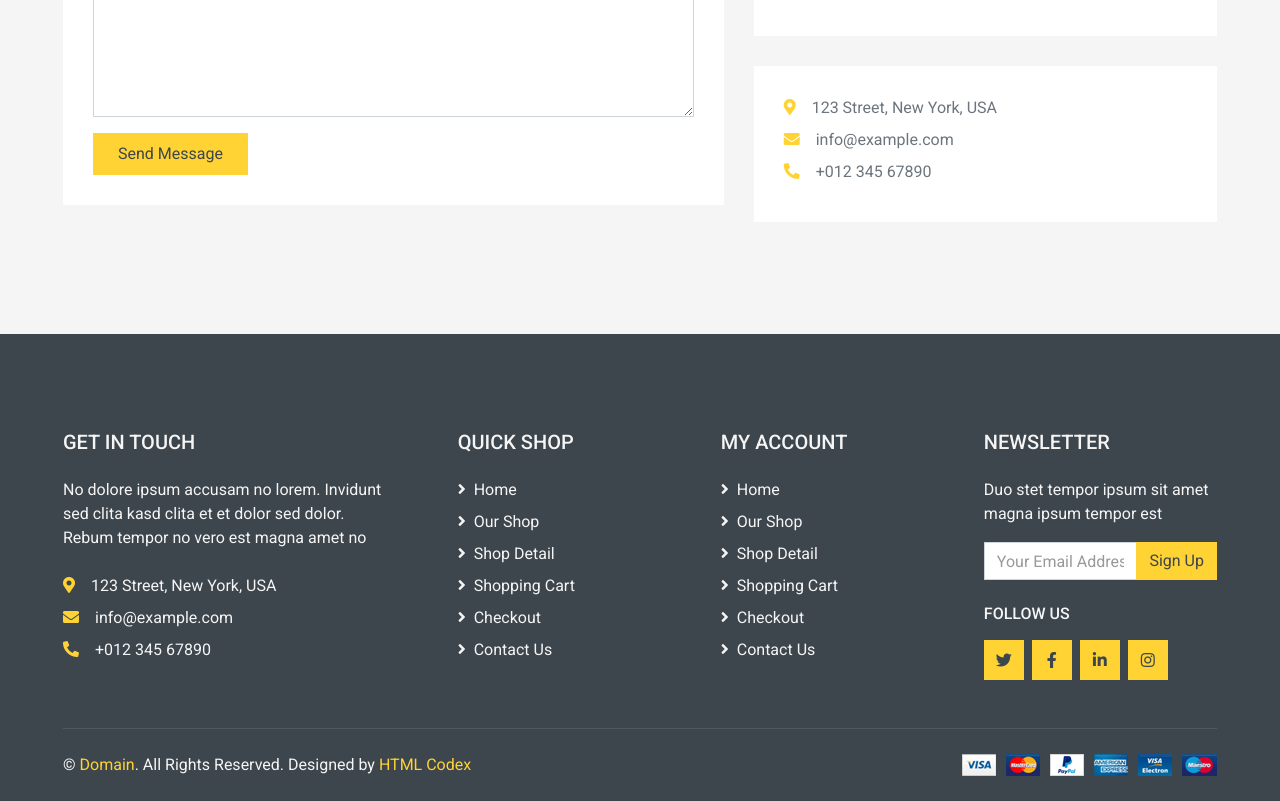
After one commit to duong1003204/do_an_chuyen_nganh_cong_nghe_phan_mem, a Django app: page /contact/ in a window 1280 px wide. The commit adds this page. Shown: the part 635-1436 px from the top of the page. Run offline with Django 5.2, Linux system fonts and the light colour scheme; data comes from the database, SQL or seed files in the repository; both versions use the stored data as it was after the commit; some libraries are stand-ins or nearby versions.

Commit message:
29/10/2025

```diff
--- a/baitaplon/sanpham/models.py
+++ b/baitaplon/sanpham/models.py
@@ -14,6 +14,7 @@ class SanPham(models.Model):
     ten_san_pham = models.CharField(max_length=200)
     mo_ta = models.TextField(blank=True, null=True)
     gia = models.DecimalField(max_digits=10, decimal_places=2)
+    giakm = models.DecimalField(max_digits=10, decimal_places=2, blank=True, null=True)
     anh_dai_dien = models.ImageField(upload_to='sanpham/', blank=True, null=True)
     trang_thai = models.BooleanField(default=True)
 
--- a/baitaplon/sanpham/templates/detail.html
+++ b/baitaplon/sanpham/templates/detail.html
@@ -46,7 +46,7 @@
                 <div class="h-100 bg-light p-30">
                     <h3>{{ctsp.ten_san_pham}}</h3>
 
-                    <h3 class="font-weight-semi-bold mb-4">{{ctsp.gia}}</h3>
+                    <h3 class="font-weight-semi-bold mb-4">{{ctsp.giakm}}</h3>
                     <p class="mb-4"></p>
                     <div class="d-flex mb-3">
                         <strong class="text-dark mr-3">Sizes:</strong>
--- a/baitaplon/sanpham/templates/shop.html
+++ b/baitaplon/sanpham/templates/shop.html
@@ -180,7 +180,7 @@
                             <div class="text-center py-4">
                                 <a class="h6 text-decoration-none text-truncate" href="">{{ sp.ten_san_pham }}</a>
                                 <div class="d-flex align-items-center justify-content-center mt-2">
-                                    <h5>{{ sp.gia }}</h5><h6 class="text-muted ml-2"><del>{{ sp.gia }}</del></h6>
+                                    <h5>{{ sp.giakm }}</h5><h6 class="text-muted ml-2"><del>{{ sp.gia }}</del></h6>
                                 </div>
                                 <div class="d-flex align-items-center justify-content-center mb-1">
 
--- a/baitaplon/sanpham/urls.py
+++ b/baitaplon/sanpham/urls.py
@@ -2,11 +2,12 @@
 from django.urls import include, path
 
 from nguoidung import views
-from .views import chitietsanpham, colors_for_size,image_for_variant, shop
+from .views import chitietsanpham, colors_for_size,image_for_variant, shop, shop_danhmuc
 
 urlpatterns = [
     path('chitietsanpham/<int:id>/', chitietsanpham, name='chitietsanpham'),
     path('ajax/colors/', colors_for_size, name='colors_for_size'),
     path('ajax/image/', image_for_variant, name='image_for_variant'),
     path('shop/', shop, name='shop'),
+    path('shop/danhmuc/<int:id>/', shop_danhmuc, name='shop_danhmuc'),
 ]
--- /dev/null
+++ b/baitaplon/templates/contact.html
@@ -0,0 +1,127 @@
+{% extends 'base.html' %}
+{% load static %}
+
+{% block cssblock %}
+    <!-- Favicon -->
+    <link href="{% static 'img/favicon.ico' %}" rel="icon">
+
+    <!-- Google Web Fonts -->
+    <link rel="preconnect" href="https://fonts.gstatic.com">
+    <link href="https://fonts.googleapis.com/css2?family=Roboto:wght@400;500;700&display=swap" rel="stylesheet">
+
+    <!-- Font Awesome -->
+    <link href="https://cdnjs.cloudflare.com/ajax/libs/font-awesome/5.10.0/css/all.min.css" rel="stylesheet">
+
+    <!-- Libraries Stylesheet -->
+    <link href="{% static 'lib/animate/animate.min.css' %}" rel="stylesheet">
+    <link href="{% static 'lib/owlcarousel/assets/owl.carousel.min.css' %}" rel="stylesheet">
+
+    <!-- Customized Bootstrap Stylesheet -->
+    <link href="{% static 'css/style.css' %}" rel="stylesheet">
+{% endblock %}
+
+
+
+
+{% block content %}
+    <!-- Topbar Start -->
+
+    <!-- Topbar End -->
+
+
+    <!-- Navbar Start -->
+
+    <!-- Navbar End -->
+
+
+    <!-- Breadcrumb Start -->
+    <div class="container-fluid">
+        <div class="row px-xl-5">
+            <div class="col-12">
+                <nav class="breadcrumb bg-light mb-30">
+                    <a class="breadcrumb-item text-dark" href="#">Home</a>
+                    <span class="breadcrumb-item active">Contact</span>
+                </nav>
+            </div>
+        </div>
+    </div>
+    <!-- Breadcrumb End -->
+
+
+    <!-- Contact Start -->
+    <div class="container-fluid">
+        <h2 class="section-title position-relative text-uppercase mx-xl-5 mb-4"><span class="bg-secondary pr-3">Contact Us</span></h2>
+        <div class="row px-xl-5">
+            <div class="col-lg-7 mb-5">
+                <div class="contact-form bg-light p-30">
+                    <div id="success"></div>
+                    <form name="sentMessage" id="contactForm" novalidate="novalidate">
+                        <div class="control-group">
+                            <input type="text" class="form-control" id="name" placeholder="Your Name"
+                                required="required" data-validation-required-message="Please enter your name" />
+                            <p class="help-block text-danger"></p>
+                        </div>
+                        <div class="control-group">
+                            <input type="email" class="form-control" id="email" placeholder="Your Email"
+                                required="required" data-validation-required-message="Please enter your email" />
+                            <p class="help-block text-danger"></p>
+                        </div>
+                        <div class="control-group">
+                            <input type="text" class="form-control" id="subject" placeholder="Subject"
+                                required="required" data-validation-required-message="Please enter a subject" />
+                            <p class="help-block text-danger"></p>
+                        </div>
+                        <div class="control-group">
+                            <textarea class="form-control" rows="8" id="message" placeholder="Message"
+                                required="required"
+                                data-validation-required-message="Please enter your message"></textarea>
+                            <p class="help-block text-danger"></p>
+                        </div>
+                        <div>
+                            <button class="btn btn-primary py-2 px-4" type="submit" id="sendMessageButton">Send
+                                Message</button>
+                        </div>
+                    </form>
+                </div>
+            </div>
+            <div class="col-lg-5 mb-5">
+                <div class="bg-light p-30 mb-30">
+                    <iframe style="width: 100%; height: 250px;"
+                    src="https://www.google.com/maps/embed?pb=!1m18!1m12!1m3!1d3001156.4288297426!2d-78.01371936852176!3d42.72876761954724!2m3!1f0!2f0!3f0!3m2!1i1024!2i768!4f13.1!3m3!1m2!1s0x4ccc4bf0f123a5a9%3A0xddcfc6c1de189567!2sNew%20York%2C%20USA!5e0!3m2!1sen!2sbd!4v1603794290143!5m2!1sen!2sbd"
+                    frameborder="0" style="border:0;" allowfullscreen="" aria-hidden="false" tabindex="0"></iframe>
+                </div>
+                <div class="bg-light p-30 mb-3">
+                    <p class="mb-2"><i class="fa fa-map-marker-alt text-primary mr-3"></i>123 Street, New York, USA</p>
+                    <p class="mb-2"><i class="fa fa-envelope text-primary mr-3"></i>info@example.com</p>
+                    <p class="mb-2"><i class="fa fa-phone-alt text-primary mr-3"></i>+012 345 67890</p>
+                </div>
+            </div>
+        </div>
+    </div>
+    <!-- Contact End -->
+
+
+    <!-- Footer Start -->
+
+    <!-- Footer End -->
+
+
+    <!-- Back to Top -->
+    <a href="#" class="btn btn-primary back-to-top"><i class="fa fa-angle-double-up"></i></a>
+
+{% endblock %}
+
+{% block jsblock %}
+    <!-- JavaScript Libraries -->
+    <script src="https://code.jquery.com/jquery-3.4.1.min.js"></script>
+    <script src="https://stackpath.bootstrapcdn.com/bootstrap/4.4.1/js/bootstrap.bundle.min.js"></script>
+    <script src="{% static 'lib/easing/easing.min.js' %}"></script>
+    <script src="{% static 'lib/owlcarousel/owl.carousel.min.js' %}"></script>
+
+    <!-- Contact Javascript File -->
+    <script src="{% static 'mail/jqBootstrapValidation.min.js' %}"></script>
+    <script src="{% static 'mail/contact.js' %}"></script>
+
+    <!-- Template Javascript -->
+    <script src="{% static 'js/main.js' %}"></script>
+{% endblock %}
--- a/baitaplon/templates/navbar.html
+++ b/baitaplon/templates/navbar.html
@@ -38,9 +38,9 @@
                 </a>
             </div>
             <div class="col-lg-4 col-6 text-left">
-                <form action="">
+                <form action="" method="GET">
                     <div class="input-group">
-                        <input type="text" class="form-control" placeholder="Search for products">
+                        <input type="text" class="form-control" placeholder="Search for products" name = "timkiem">
                         <div class="input-group-append">
                             <span class="input-group-text bg-transparent text-primary">
                                 <i class="fa fa-search"></i>
@@ -74,7 +74,7 @@
          style="width: calc(100% - 30px); z-index: 999;">
         <div class="navbar-nav w-100">
             {% for dm in menudanhmuc %}
-                <a href="#" class="nav-item nav-link">{{ dm.ten_danh_muc }}</a>
+                <a href="{% url 'shop_danhmuc' dm.id %}" class="nav-item nav-link">{{ dm.ten_danh_muc }}</a>
             {% empty %}
                 <a href="#" class="nav-item nav-link text-muted">Chưa có danh mục</a>
             {% endfor %}
@@ -95,15 +95,7 @@
                         <div class="navbar-nav mr-auto py-0">
                             <a href="{% url 'index' %}" class="nav-item nav-link active">Home</a>
                             <a href="{% url 'shop' %}" class="nav-item nav-link">Shop</a>
-                            <a href="detail.html" class="nav-item nav-link">Shop Detail</a>
-                            <div class="nav-item dropdown">
-                                <a href="#" class="nav-link dropdown-toggle" data-toggle="dropdown">Pages <i class="fa fa-angle-down mt-1"></i></a>
-                                <div class="dropdown-menu bg-primary rounded-0 border-0 m-0">
-                                    <a href="cart.html" class="dropdown-item">Shopping Cart</a>
-                                    <a href="checkout.html" class="dropdown-item">Checkout</a>
-                                </div>
-                            </div>
-                            <a href="contact.html" class="nav-item nav-link">Contact</a>
+                            <a href="{% url 'contact' %}" class="nav-item nav-link">Contact</a>
                         </div>
                         <div class="navbar-nav ml-auto py-0 d-none d-lg-block">
                             <a href="" class="btn px-0">
--- a/baitaplon/trangchu/urls.py
+++ b/baitaplon/trangchu/urls.py
@@ -1,7 +1,9 @@
 
 from django.urls import include, path
-from .views import index
+from .views import index, contact
 
 urlpatterns = [
     path('',index, name = 'index'),
+
+    path('contact/', contact, name='contact'),
 ]
--- a/baitaplon/trangchu/views.py
+++ b/baitaplon/trangchu/views.py
@@ -1,6 +1,6 @@
 from django.shortcuts import render
 from sanpham.models import DanhMuc, SanPham
-from django.db.models import Count
+from django.db.models import Count, Q
 
 def index(request):
     menudanhmuc = DanhMuc.objects.filter(trang_thai=True)
@@ -8,4 +8,11 @@ def index(request):
 
     sanpham_index = SanPham.objects.filter(trang_thai=True)
     sanpham_noibat = sanpham_index.order_by('-gia')[:8]
+
     return render(request, 'index.html', {'menudanhmuc': menudanhmuc, 'danhmuc_slsp': danhmuc_slsp, 'sanpham_index': sanpham_index, 'sanpham_noibat': sanpham_noibat})
+
+
+
+def contact(request):
+    menudanhmuc = DanhMuc.objects.filter(trang_thai=True)
+    return render(request, 'contact.html', {'menudanhmuc': menudanhmuc})
```
Also changed, not shown: baitaplon/giohang/admin.py (+0 -11 lines), baitaplon/sanpham/views.py (+7 -0 lines), baitaplon/templates/index.html (+5 -14 lines), baitaplon/db.sqlite3, baitaplon/media/sanpham/product-3.jpg (added), baitaplon/media/sanpham/product-4.jpg (added), baitaplon/media/sanpham/product-6_hY6ztar.jpg (added), baitaplon/sanpham/migrations/0002_sanpham_giakm.py (added).
